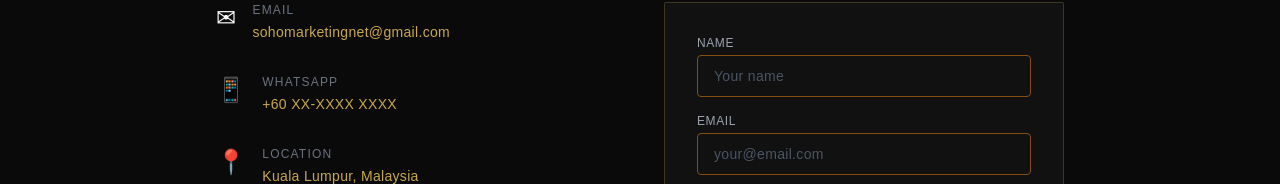
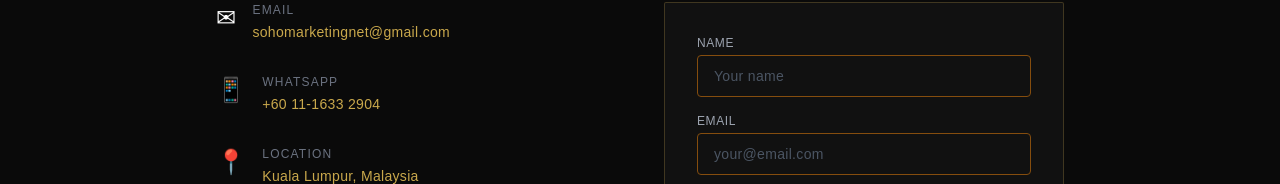
Before and after one commit to Daanish4237/Commerce-Website, a Next.js app: page /contact in a window 1280 px wide. Shown: the part 437-621 px from the top of the page. Built offline with nearby package versions, Linux system fonts and the light colour scheme; no server answers; the database is empty.

Commit message:
updated contacts

```diff
--- a/app/contact/page.tsx
+++ b/app/contact/page.tsx
@@ -32,7 +32,7 @@ export default function ContactPage() {
         <div className="flex flex-col gap-8">
           {[
             { label: 'Email', value: 'sohomarketingnet@gmail.com', icon: '✉' },
-            { label: 'WhatsApp', value: '+60 XX-XXXX XXXX', icon: '📱' },
+            { label: 'WhatsApp', value: '+60 11-1633 2904', icon: '📱' },
             { label: 'Location', value: 'Kuala Lumpur, Malaysia', icon: '📍' },
             { label: 'Hours', value: 'Mon – Sat, 10am – 8pm', icon: '🕐' },
           ].map((item) => (
```
